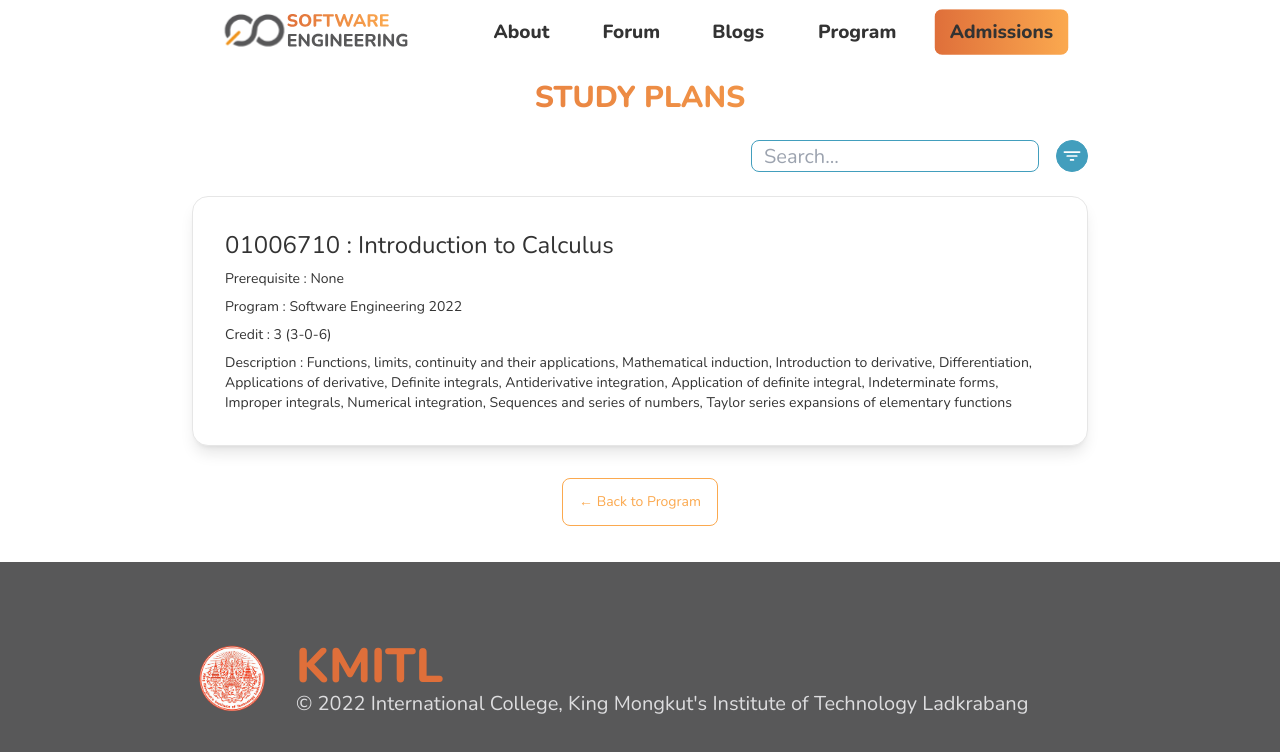
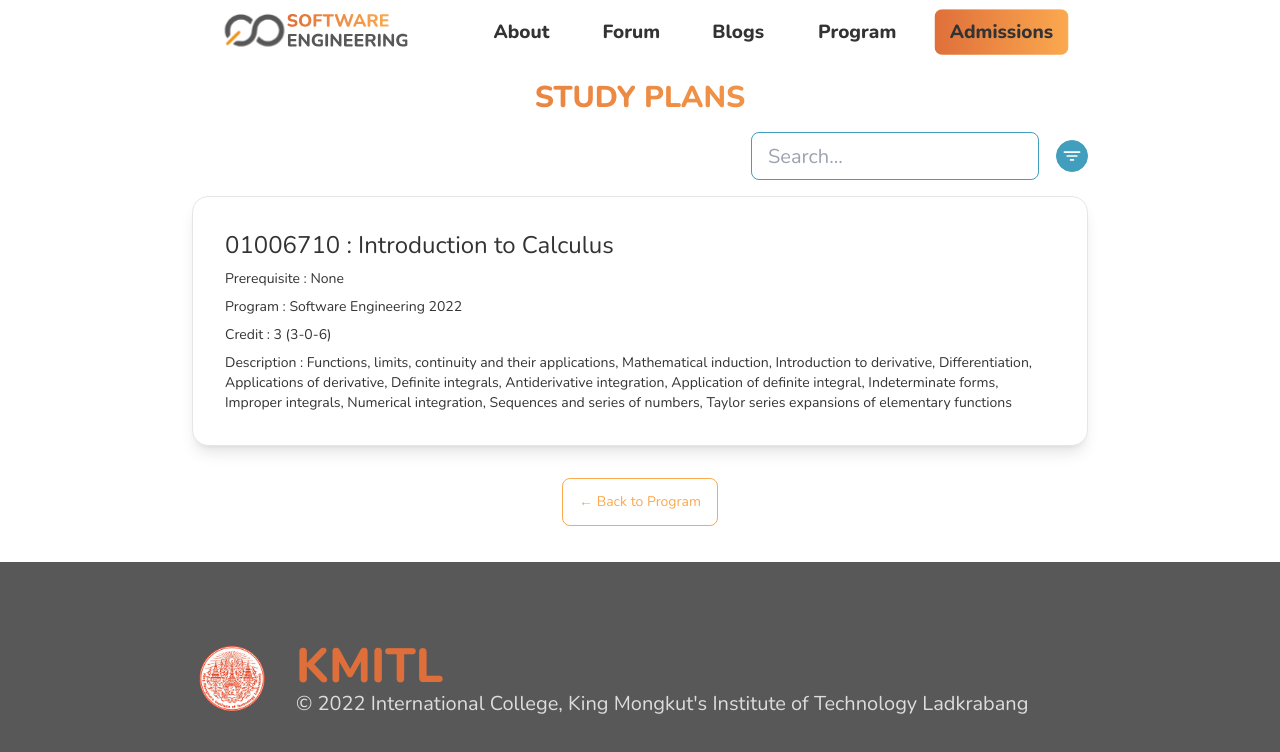
Before and after one commit to neneprm/SE-WEBSITE, a Next.js app in the folder client/: page /program/study-plans2 in a window 1280 px wide. Shown: the top 752 px of the page. Built offline with nearby package versions, Linux system fonts and the light colour scheme.

Commit message:
Change input size

```diff
--- a/client/pages/program/study-plans2.tsx
+++ b/client/pages/program/study-plans2.tsx
@@ -39,7 +39,7 @@ const StudyPlans2 = () => {
             <input
               type="search"
               placeholder="Search..."
-              className="input input-bordered input-accent input-sm lg:w-72 text-sm sm:text-base md:text-lg lg:text-xl 2xl:text-2xl"
+              className="input input-bordered input-accent input-sm lg:input-md lg:w-72 text-sm sm:text-base md:text-lg lg:text-xl 2xl:text-2xl"
             />
           </div>
           {/* Filter */}
```
